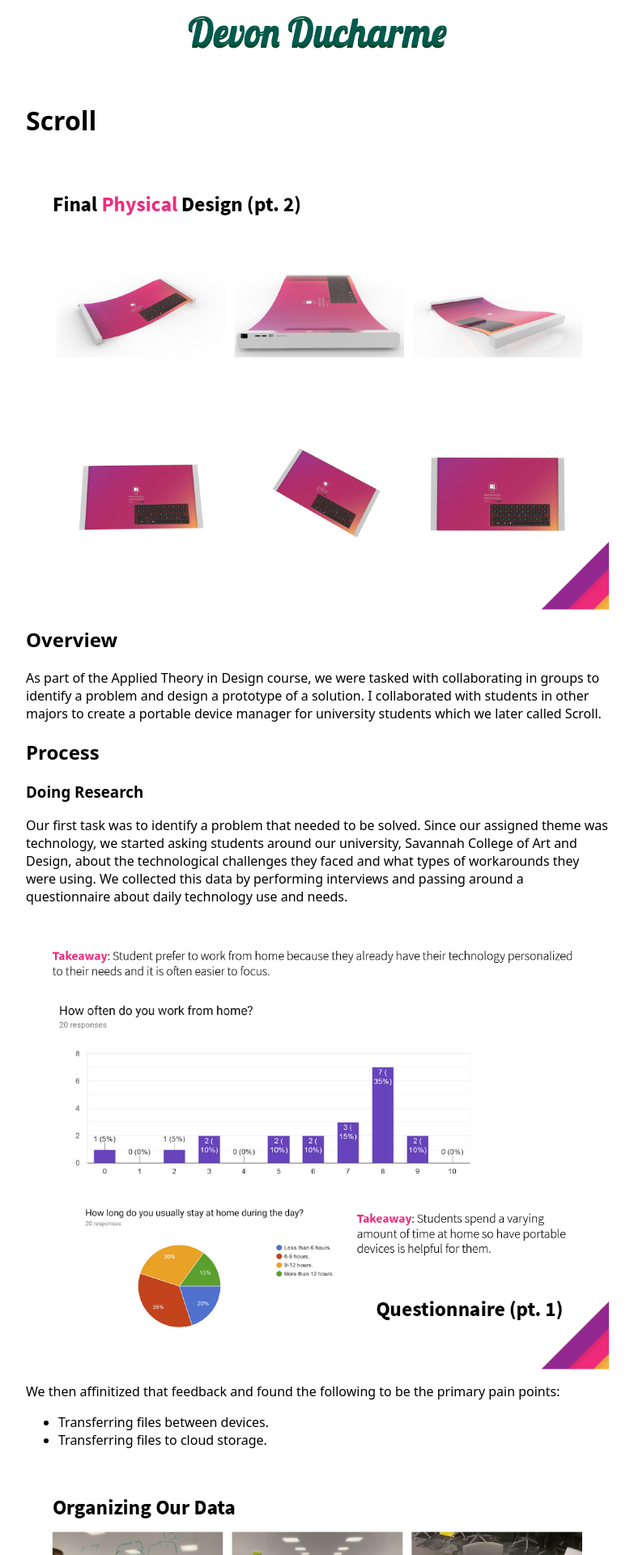
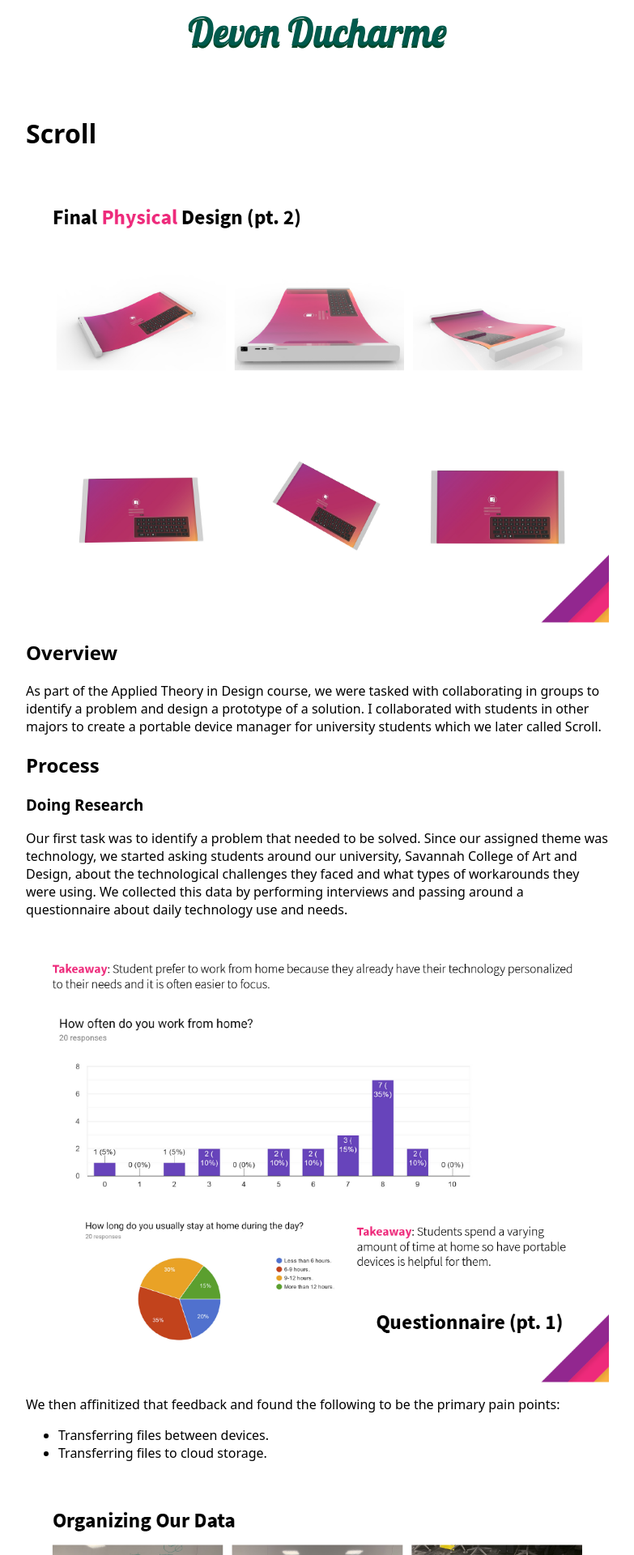
Before and after one commit to buddydudedev/portfolio.buddydude.dev, a Jekyll site: the page built from _posts/2019-11-14-scroll.md, in a window 1280 px wide. Shown: the top 1920 px of the page at 81% size, without its empty margins (256-1039 px from the left). Built offline with Jekyll 4.4.1, drawn with Linux system fonts in a browser that asks for light colours.

Commit message:
Framed articles

```diff
--- a/buddydude.dev.css
+++ b/buddydude.dev.css
@@ -151,6 +151,12 @@
 
 article {
     max-width: 720px;
+    padding: 1rem;
+    animation-name: colorize-post;
+    animation-duration: 10s;
+    animation-timing-function: linear;
+    animation-iteration-count: infinite;
+    --post-shadow-opacity: 1;
 }
 
 article img {
--- a/index.html
+++ b/index.html
@@ -13,10 +13,10 @@
             <b>{{ post.title }}</b>
         </div>
         <div>
-            <small><i>{{ post.subtitle }}</i></small>
+            <small>{{ post.subtitle }}</small>
         </div>
         <div>
-            <small>{{ post.date | date: '%Y-%m-%d' }}</small>
+            <small><i>{{ post.date | date: '%Y-%m-%d' }}</i></small>
         </div>
         <div class="categories">
             {% for category in post.categories %}
```
